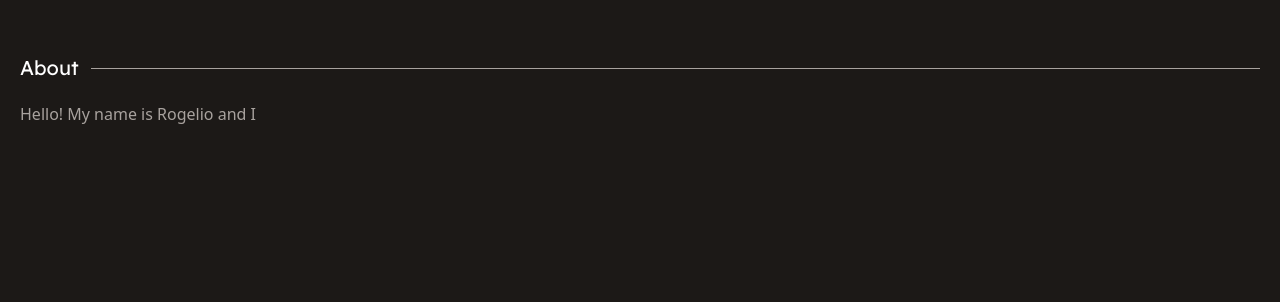
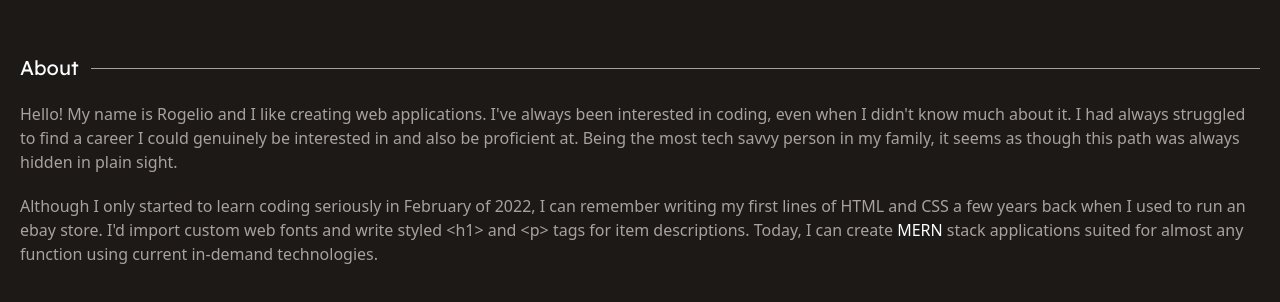
Before and after one commit to realnifty/react-portfolio-v2, a React (Create React App) app: page / in a window 1280 px wide. Shown: the part 914-1216 px from the top of the page. Built offline with nearby package versions, Linux system fonts and the light colour scheme.

Commit message:
completed about section

```diff
--- a/src/components/About/index.js
+++ b/src/components/About/index.js
@@ -8,7 +8,18 @@ function About() {
                 <div className='h-px w-full bg-stone-400'></div>
             </div>
             <div className='text-stone-400 my-5'>
-                <p>Hello! My name is Rogelio and I </p>
+                <p>Hello! My name is Rogelio and I like creating web applications.
+                    I've always been interested in coding, even when I didn't know much about it.
+                    I had always struggled to find a career I could genuinely be interested in and also be proficient at.
+                    Being the most tech savvy person in my family, it seems as though this path was always hidden in plain sight.
+                    </p>
+            </div>
+            <div className="text-stone-400 my-5">
+                <p>Although I only started to learn coding seriously in February of 2022, I can remember writing
+                    my first lines of HTML and CSS a few years back when I used to run an ebay store.
+                    I'd import custom web fonts and write styled &lt;h1&gt; and &lt;p&gt; tags for item descriptions.
+                    Today, I can create <span className='text-white'>MERN</span> stack applications suited for almost any function using current in-demand technologies.
+                </p>
             </div>
         </section>
     )
```
